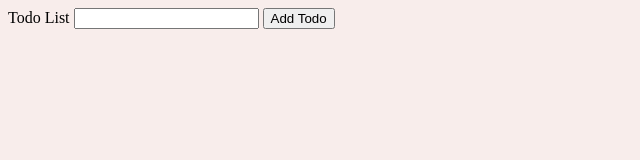
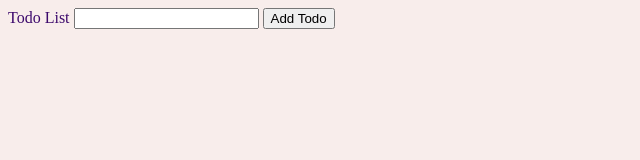
Before and after one commit to VanessaVergara/Exercises, a plain HTML site: page todo2/index2.html in a window 1280 px wide. Shown: the full height of the page, 0-640 px from the left. Drawn offline with Linux system fonts and the light colour scheme.

Commit message:
changed color text to purple

```diff
--- a/todo2/style2.css
+++ b/todo2/style2.css
@@ -3,4 +3,5 @@
 }
 body {
   background-color: #f8edeb;
+  color: #3c096c;
 }
```
